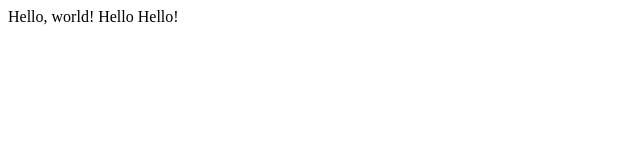
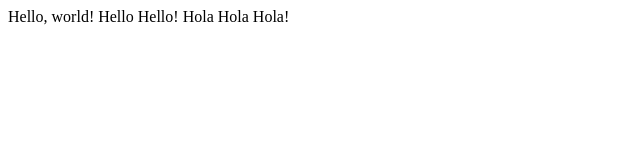
Before and after one commit to seano424/gitexample, a plain HTML site: page index.html in a window 1280 px wide. Shown: the whole page, without its empty margins (0-640 px from the left). Drawn offline with Linux system fonts and the light colour scheme.

Commit message:
Update index.html

```diff
--- a/index.html
+++ b/index.html
@@ -5,6 +5,6 @@
     <title>My WebPage</title>
   </head>
   <body>
-    Hello, world! Hello Hello!
+    Hello, world! Hello Hello! Hola Hola Hola!
   </body>
 </html>
```
